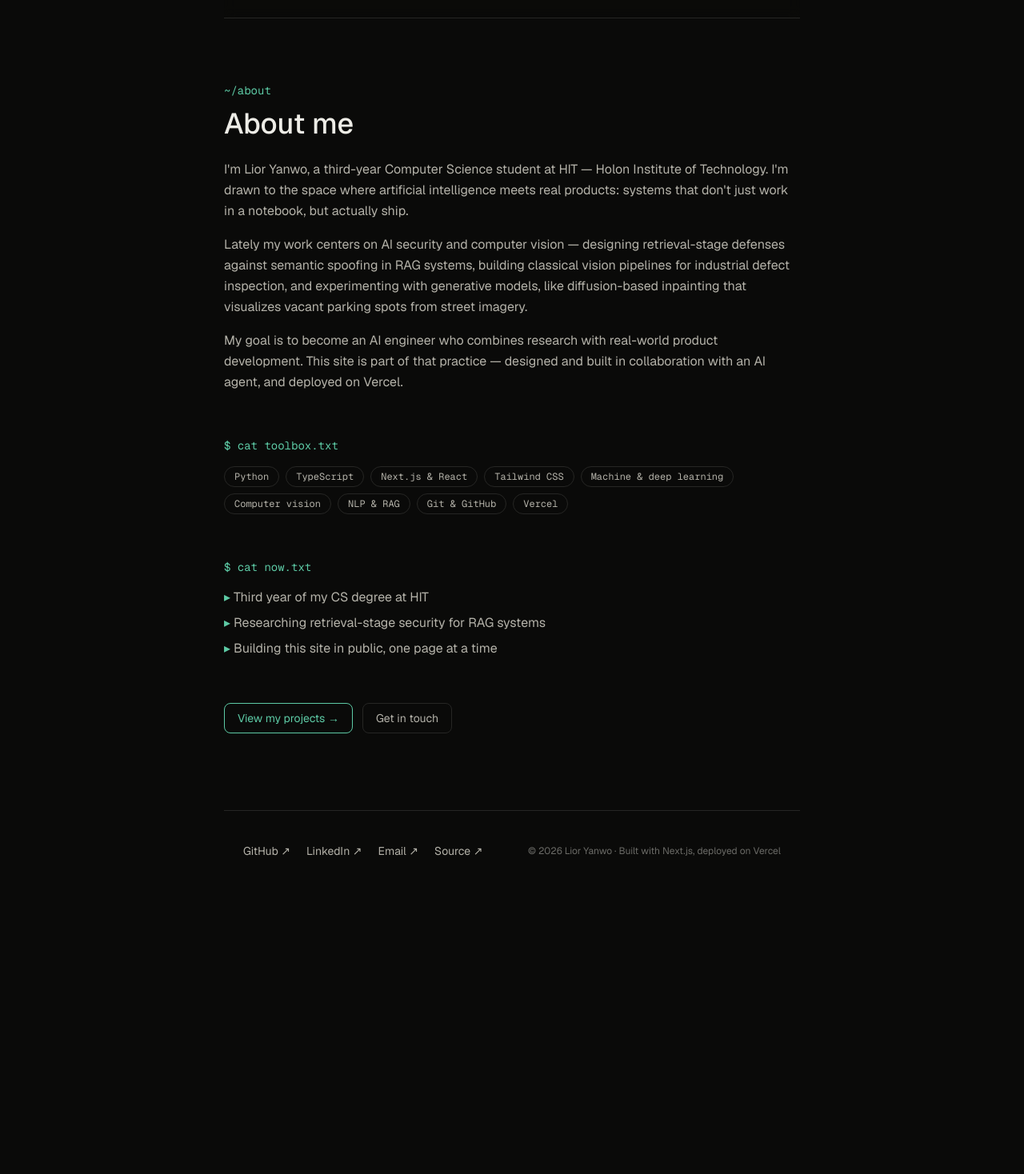
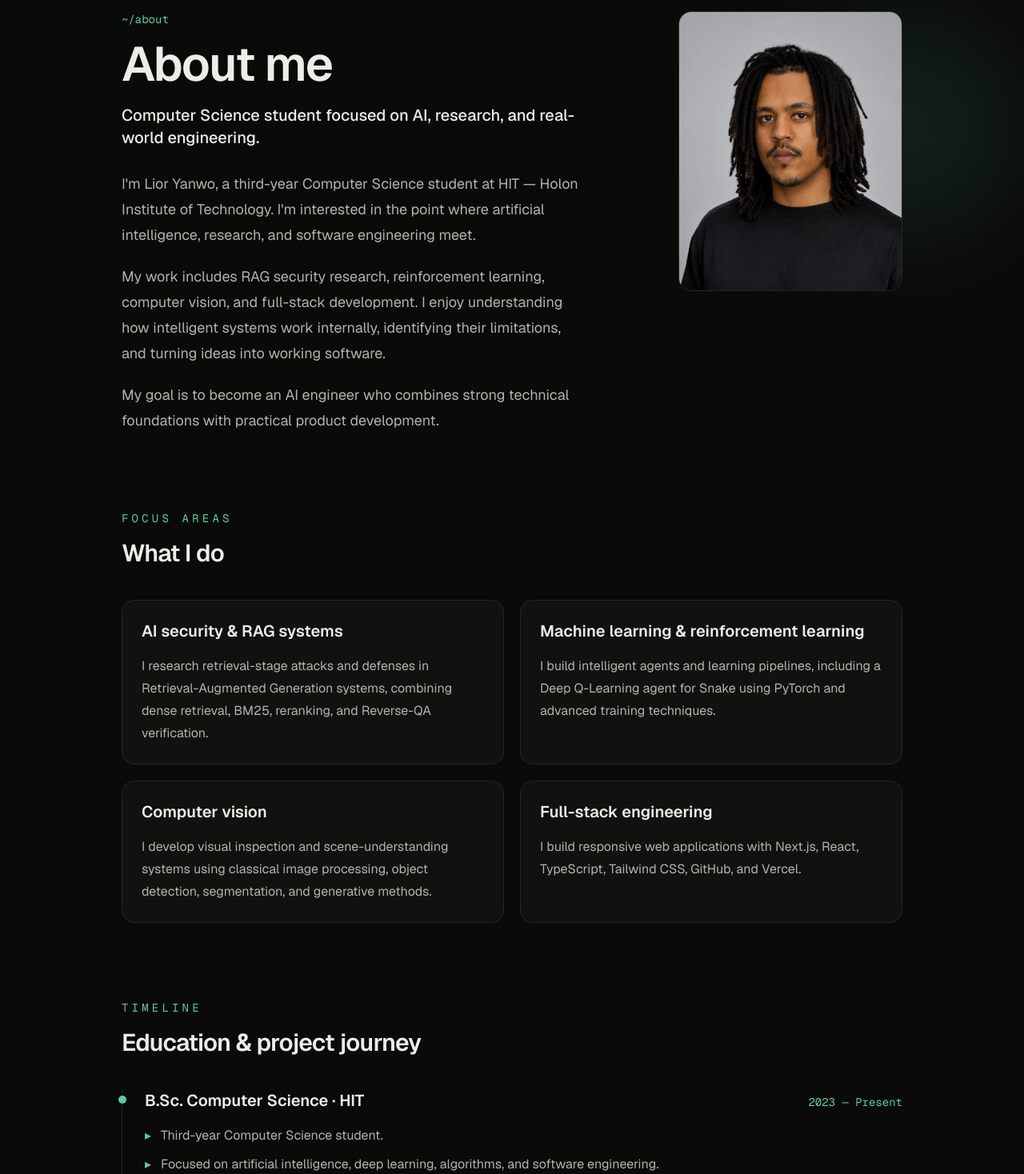
Before and after one commit to Lioryanwo/personal-website, a Next.js app: page /about in a window 1280 px wide. Shown: the part 82-1550 px from the top of the page at 80% size. Before the commit the page ends 1236 px from the top, so only its background shows below. Built offline with nearby package versions, Linux system fonts and the light colour scheme.

Commit message:
feat: redesign about page with profile, timeline, and skills

```diff
--- a/app/about/page.tsx
+++ b/app/about/page.tsx
@@ -1,106 +1,179 @@
 import Link from "next/link";
+import Image from "next/image";
 import type { Metadata } from "next";
-import Nav from "../components/Nav";
-import Footer from "../components/Footer";
+import Container from "../components/Container";
+import Section from "../components/Section";
+import Tag from "../components/Tag";
+import { Timeline, TimelineItem } from "../components/Timeline";
+import { profile } from "../../content/profile";
 
 export const metadata: Metadata = {
-  title: "About — Lior Yanwo",
+  title: "About",
   description:
-    "About Lior Yanwo — third-year Computer Science student at HIT working on AI security, computer vision, and full-stack development.",
+    "About Lior Yanwo — third-year Computer Science student at HIT focused on AI security, machine learning, computer vision, and software engineering.",
+  openGraph: {
+    title: "About · Lior Yanwo",
+    url: "/about",
+  },
 };
 
-const toolbox = [
-  "Python",
-  "TypeScript",
-  "Next.js & React",
-  "Tailwind CSS",
-  "Machine & deep learning",
-  "Computer vision",
-  "NLP & RAG",
-  "Git & GitHub",
-  "Vercel",
-];
+export default function AboutPage() {
+  return (
+    <main className="relative overflow-hidden">
+      <div
+        aria-hidden="true"
+        className="pointer-events-none absolute right-0 top-24 -z-10 h-72 w-72 rounded-full bg-accent/10 blur-3xl"
+      />
 
-export default function About() {
-  return (
-    <main className="mx-auto w-full max-w-3xl flex-1 px-6 py-10">
-      <Nav />
+      <Container>
+        {/* Introduction */}
+        <section className="grid items-start gap-12 pt-16 sm:pt-24 lg:grid-cols-[1.6fr_1fr]">
+          <div>
+            <p className="font-mono text-sm text-accent">~/about</p>
 
-      <section className="mt-16 sm:mt-20">
-        <p className="font-mono text-sm text-accent">~/about</p>
-        <h1 className="mt-3 text-3xl font-medium sm:text-4xl">About me</h1>
-        <div className="mt-6 space-y-4 leading-relaxed text-muted">
-          <p>
-            I&apos;m Lior Yanwo, a third-year Computer Science student at HIT —
-            Holon Institute of Technology. I&apos;m drawn to the space where
-            artificial intelligence meets real products: systems that
-            don&apos;t just work in a notebook, but actually ship.
+            <h1 className="mt-4 text-4xl font-semibold tracking-tight sm:text-6xl">
+              About me
+            </h1>
+
+            <p className="mt-5 text-lg font-medium text-foreground sm:text-xl">
+              Computer Science student focused on AI, research, and real-world
+              engineering.
             </p>
-          <p>
-            Lately my work centers on AI security and computer vision —
-            designing retrieval-stage defenses against semantic spoofing in
-            RAG systems, building classical vision pipelines for industrial
-            defect inspection, and experimenting with generative models, like
-            diffusion-based inpainting that visualizes vacant parking spots
-            from street imagery.
-          </p>
-          <p>
-            My goal is to become an AI engineer who combines research with
-            real-world product development. This site is part of that practice
-            — designed and built in collaboration with an AI agent, and
-            deployed on Vercel.
-          </p>
+
+            <div className="mt-7 max-w-3xl space-y-5 text-base leading-8 text-muted sm:text-lg">
+              {profile.bio.map((paragraph) => (
+                <p key={paragraph}>{paragraph}</p>
+              ))}
+            </div>
+          </div>
+
+          <div className="relative mx-auto aspect-[4/5] w-full max-w-[280px] overflow-hidden rounded-2xl border border-line bg-card lg:mx-0 lg:justify-self-end">
+            <Image
+              src="/images/profile.png"
+              alt="Portrait of Lior Yanwo"
+              fill
+              priority
+              sizes="(min-width: 1024px) 280px, 60vw"
+              className="object-cover object-top"
+            />
           </div>
         </section>
 
-      <section className="mt-14">
-        <h2 className="font-mono text-sm text-accent">$ cat toolbox.txt</h2>
-        <div className="mt-4 flex flex-wrap gap-2">
-          {toolbox.map((item) => (
-            <span
-              key={item}
-              className="rounded-full border border-line px-3 py-1 font-mono text-xs text-muted"
+        {/* Focus areas */}
+        <Section eyebrow="Focus areas" title="What I do">
+          <div className="grid gap-5 md:grid-cols-2">
+            {profile.focusAreas.map((area) => (
+              <article
+                key={area.title}
+                className="rounded-2xl border border-line bg-card/70 p-6 transition duration-200 hover:-translate-y-1 hover:border-accent/50"
               >
-              {item}
-            </span>
+                <h3 className="text-xl font-semibold">{area.title}</h3>
+
+                <p className="mt-4 leading-7 text-muted">
+                  {area.description}
+                </p>
+              </article>
             ))}
           </div>
+        </Section>
+
+        {/* Journey */}
+        <Section eyebrow="Timeline" title="Education & project journey">
+          <Timeline>
+            {profile.journey.map((entry) => (
+              <TimelineItem
+                key={`${entry.title}-${entry.period}`}
+                title={entry.title}
+                meta={entry.period}
+              >
+                <ul className="space-y-2 text-muted">
+                  {entry.items.map((item) => (
+                    <li key={item} className="flex gap-3 leading-7">
+                      <span aria-hidden="true" className="text-accent">
+                        ▸
+                      </span>
+
+                      <span>{item}</span>
+                    </li>
+                  ))}
+                </ul>
+              </TimelineItem>
+            ))}
+          </Timeline>
+        </Section>
+
+        {/* Skills */}
+        <Section eyebrow="Technical toolbox" title="Skills">
+          <div className="space-y-8">
+            {profile.skillGroups.map((group) => (
+              <div
+                key={group.category}
+                className="grid gap-4 border-b border-line pb-8 last:border-b-0 sm:grid-cols-[190px_1fr]"
+              >
+                <h3 className="font-medium text-foreground">
+                  {group.category}
+                </h3>
+
+                <div className="flex flex-wrap gap-2">
+                  {group.skills.map((skill) => (
+                    <Tag key={skill}>{skill}</Tag>
+                  ))}
+                </div>
+              </div>
+            ))}
+          </div>
+        </Section>
+
+        {/* Education */}
+        <section className="mt-24 rounded-2xl border border-line bg-card/70 p-7">
+          <p className="font-mono text-sm text-accent">
+            $ cat education.txt
+          </p>
+
+          <h2 className="mt-5 text-2xl font-semibold">
+            Holon Institute of Technology
+          </h2>
+
+          <p className="mt-2 text-muted">
+            B.Sc. in Computer Science · Third-year student
+          </p>
+
+          <p className="mt-5 max-w-2xl leading-7 text-muted">
+            Relevant areas include algorithms, computation theory, artificial
+            intelligence, deep learning, computer vision, databases, and
+            software engineering.
+          </p>
         </section>
 
-      <section className="mt-14">
-        <h2 className="font-mono text-sm text-accent">$ cat now.txt</h2>
-        <ul className="mt-4 space-y-2 text-muted">
-          <li>
-            <span className="text-accent">▸</span> Third year of my CS degree
-            at HIT
-          </li>
-          <li>
-            <span className="text-accent">▸</span> Researching retrieval-stage
-            security for RAG systems
-          </li>
-          <li>
-            <span className="text-accent">▸</span> Building this site in
-            public, one page at a time
-          </li>
-        </ul>
-      </section>
+        {/* CTA */}
+        <section className="mt-24">
+          <h2 className="text-3xl font-semibold tracking-tight">
+            Let&apos;s build something meaningful.
+          </h2>
 
-      <section className="mt-14 flex flex-wrap gap-3">
+          <p className="mt-4 max-w-2xl leading-7 text-muted">
+            I&apos;m interested in AI and software-engineering opportunities,
+            research collaborations, and projects involving intelligent
+            systems.
+          </p>
+
+          <div className="mt-8 flex flex-wrap gap-3">
             <Link
               href="/projects"
-          className="rounded-lg border border-accent px-4 py-2 text-sm text-accent transition-colors hover:bg-accent hover:text-background"
+              className="rounded-full border border-accent bg-accent px-5 py-2.5 text-sm font-medium text-background transition hover:bg-transparent hover:text-accent"
             >
               View my projects →
             </Link>
+
             <Link
               href="/contact"
-          className="rounded-lg border border-line px-4 py-2 text-sm text-muted transition-colors hover:border-foreground hover:text-foreground"
+              className="rounded-full border border-line px-5 py-2.5 text-sm text-muted transition hover:border-foreground hover:text-foreground"
             >
               Get in touch
             </Link>
+          </div>
         </section>
-
-      <Footer />
+      </Container>
     </main>
   );
 }
```
Also changed, not shown: public/images/profile.png (added). Lines whose indentation alone changed are shown as unchanged.
